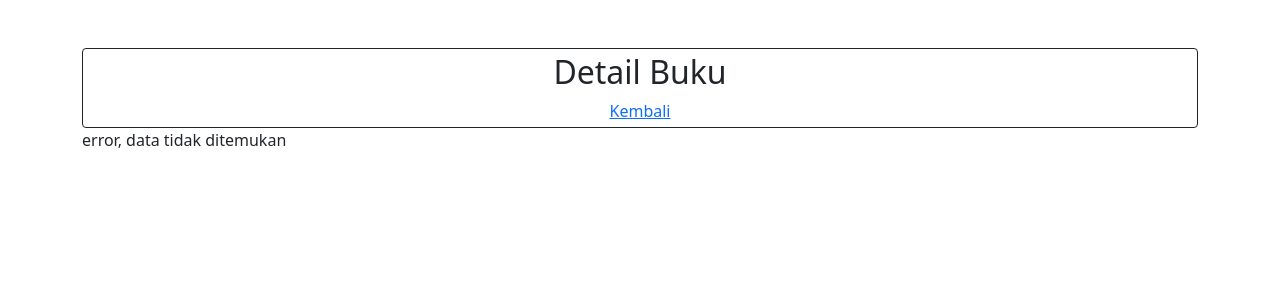
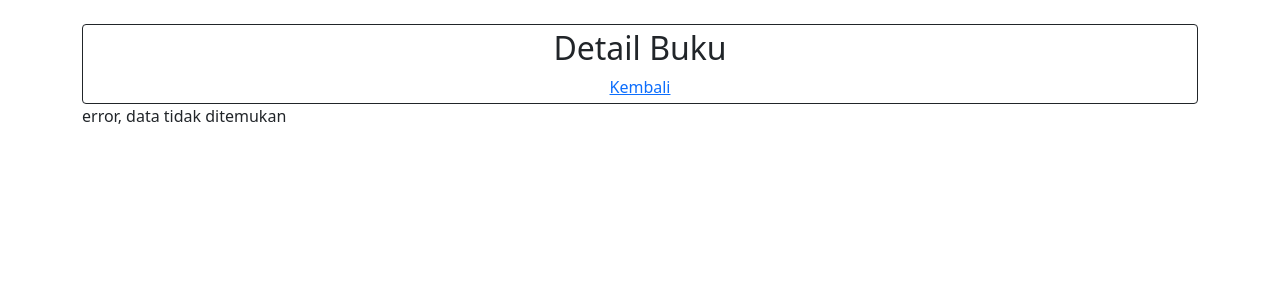
Before and after one commit to hsnaamld/perpus, a PHP site: page /peminjam/data/detail.php in a window 1280 px wide. Shown: the top 300 px of the page. Run offline with PHP 8.4, Linux system fonts and the light colour scheme.

Commit message:
Style: customize the display size

```diff
--- a/peminjam/data/detail.php
+++ b/peminjam/data/detail.php
@@ -12,7 +12,7 @@
     <div class="container">
         <div class="row">
             <div class="col">
-                <div class="card border-dark" style="margin-top:3rem; height:5rem; text-align:center;">
+                <div class="card border-dark mt-4" style="height:5rem; text-align:center;">
                     <h2 class="mt-1">Detail Buku</h2>
                     <a href="../buku.php">Kembali</a>
                 </div>
@@ -30,20 +30,20 @@
                 $data = mysqli_query($koneksi, "SELECT * from buku where IDbuku=$idbuku");
                 $d = mysqli_fetch_array($data);
                 ?>
-                <div class="col" style="margin-top:3rem">
-                    <div class="card border-dark ">
+                <div class="col mt-4" >
+                    <div class="card border-dark " style="height:26rem;">
                         <div class="row">
                             <div class="col m-3">
-                                <img src="<?php echo "../../petugas/asset/sampul/$d[foto]"; ?>" alt="">
+                                <img src="<?php echo "../../petugas/asset/sampul/$d[foto]"; ?>" class="mb-2" width="490" alt="">
                             </div>
                             <div class="col m-3">
                                 <table>
                                     <tr>
                                         <td>
-                                            <h5>Judul</h5>
+                                            <h5>Judul   </h5>
                                         </td>
                                         <td>
-                                            <h5>:</h5>
+                                            <h5>   : </h5>
                                         </td>
                                         <td>
                                             <h5><?php echo $d['judul']; ?></h5>
@@ -54,7 +54,7 @@
                                             <h5>Penulis</h5>
                                         </td>
                                         <td>
-                                            <h5>:</h5>
+                                            <h5>  : </h5>
                                         </td>
                                         <td>
                                             <h5><?php echo $d['penulis']; ?></h5>
@@ -65,7 +65,7 @@
                                             <h5>penerbit</h5>
                                         </td>
                                         <td>
-                                            <h5>:</h5>
+                                            <h5>   : </h5>
                                         </td>
                                         <td>
                                             <h5><?php echo $d['penerbit']; ?></h5>
@@ -76,7 +76,7 @@
                                             <h5>Tahun Terbit</h5>
                                         </td>
                                         <td>
-                                            <h5>:</h5>
+                                            <h5>   : </h5>
                                         </td>
                                         <td>
                                             <h5><?php echo $d['tahunterbit']; ?></h5>
```
